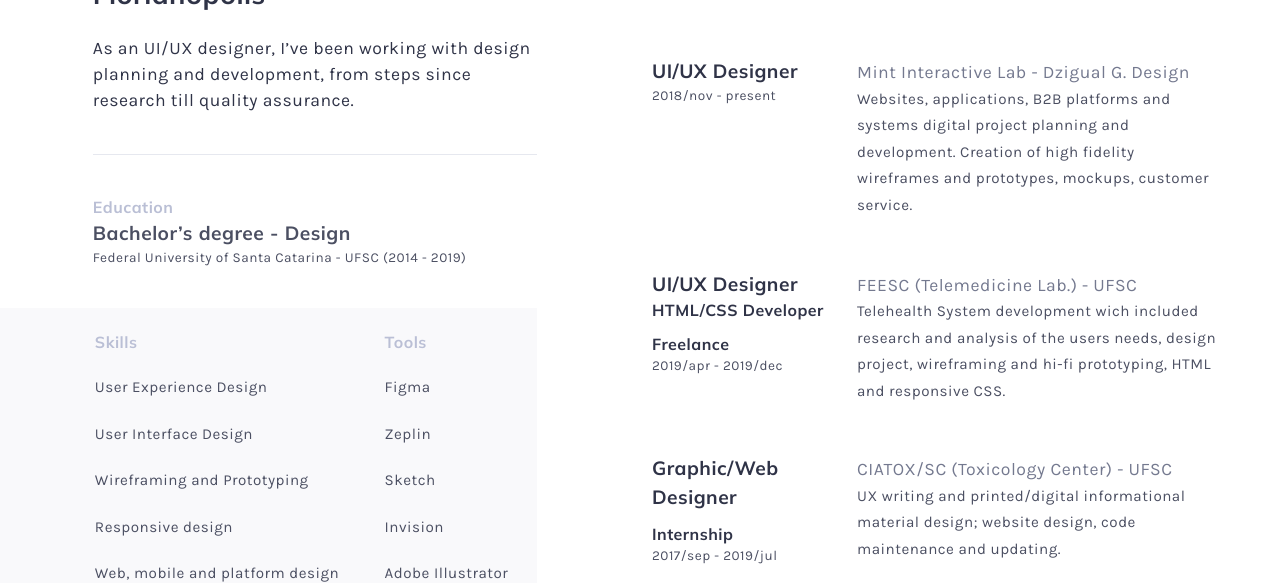
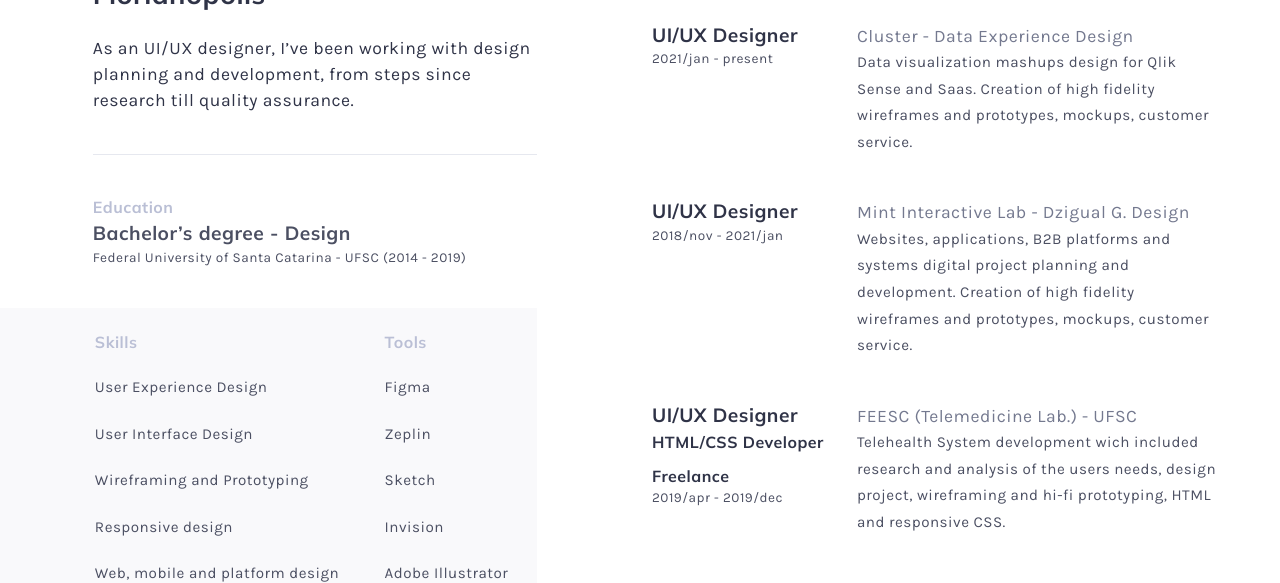
Before and after one commit to Simonehff/design, a plain HTML site: page about.html in a window 1280 px wide. Shown: the part 217-800 px from the top of the page. Drawn offline with Linux system fonts and the light colour scheme.

Commit message:
Att do ano e da experiência

```diff
--- a/about.html
+++ b/about.html
@@ -95,7 +95,19 @@
                 <tr>
                     <td class="about-table_td-small">
                         <h5 class="gray80">UI/UX Designer</h5>
-                        <p class="small gray70">2018/nov - present</p>
+                        <p class="small gray70">2021/jan - present</p>
+                    </td>
+                    <td class="about-table_td-large">
+                        <h4 class="gray60">Cluster - Data Experience Design</h4>
+                        <p class="gray80">
+                            Data visualization mashups design for Qlik Sense and Saas. Creation of high fidelity wireframes and prototypes, mockups, customer service.
+                        </p>
+                    </td>
+                </tr>
+                <tr>
+                    <td class="about-table_td-small">
+                        <h5 class="gray80">UI/UX Designer</h5>
+                        <p class="small gray70">2018/nov - 2021/jan</p>
                     </td>
                     <td class="about-table_td-large">
                         <h4 class="gray60">Mint Interactive Lab - Dzigual G. Design</h4>
```
Also changed, not shown: index.html (+1 -1 lines).
